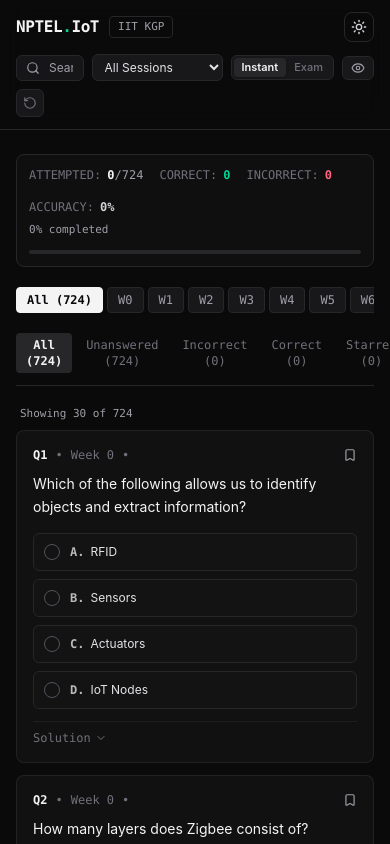
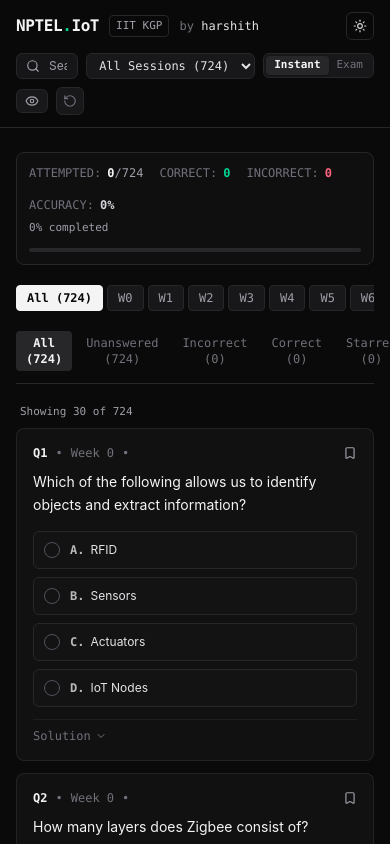
Before and after one commit to Harshith1702/nptel-iot, a React (Vite) app: page / in a window 390 px wide. Shown: the top 844 px of the page. Built offline with nearby package versions, Linux system fonts and the light colour scheme; the HTML template or start-up script is replaced by a standard one.

Commit message:
feat: add author links to Harshith GitHub and X (@harshith_irl) and footer

```diff
--- a/src/App.tsx
+++ b/src/App.tsx
@@ -7,6 +7,7 @@ import { WeekFilter } from './components/WeekFilter';
 import { FilterBar } from './components/FilterBar';
 import { QuestionCard } from './components/QuestionCard';
 import { ExamSummaryModal } from './components/ExamSummaryModal';
+import { Footer } from './components/Footer';
 import { ArrowUp } from 'lucide-react';
 
 const questionsData = rawQuestions as Question[];
@@ -379,6 +380,9 @@ export const App: React.FC = () => {
           setShowExamModal(false);
         }}
       />
+
+      {/* Footer */}
+      <Footer />
     </div>
   );
 };
--- /dev/null
+++ b/src/components/Footer.tsx
@@ -0,0 +1,58 @@
+import React from 'react';
+import { ExternalLink } from 'lucide-react';
+
+export const Footer: React.FC = () => {
+  return (
+    <footer className="w-full border-t border-zinc-200 dark:border-zinc-800/80 bg-white dark:bg-[#0a0a0a] py-8 text-xs font-mono text-zinc-500 transition-colors mt-12">
+      <div className="max-w-5xl mx-auto px-4 sm:px-6 flex flex-col sm:flex-row items-center justify-between gap-4">
+        {/* Creator Info */}
+        <div className="flex flex-wrap items-center gap-1.5 text-center sm:text-left">
+          <span>Made by</span>
+          <a
+            href="https://x.com/harshith_irl"
+            target="_blank"
+            rel="noopener noreferrer"
+            className="text-zinc-900 dark:text-zinc-200 font-semibold underline hover:text-emerald-600 dark:hover:text-emerald-400 transition-colors"
+          >
+            Harshith
+          </a>
+          <span>•</span>
+          <span className="text-zinc-400">NPTEL IoT IIT Kharagpur</span>
+        </div>
+
+        {/* Links */}
+        <div className="flex items-center gap-4">
+          <a
+            href="https://x.com/harshith_irl"
+            target="_blank"
+            rel="noopener noreferrer"
+            className="flex items-center gap-1 text-zinc-600 dark:text-zinc-400 hover:text-zinc-900 dark:hover:text-zinc-100 transition-colors"
+          >
+            <span>X (@harshith_irl)</span>
+            <ExternalLink className="w-3 h-3 opacity-60" />
+          </a>
+
+          <a
+            href="https://github.com/Harshith1702"
+            target="_blank"
+            rel="noopener noreferrer"
+            className="flex items-center gap-1 text-zinc-600 dark:text-zinc-400 hover:text-zinc-900 dark:hover:text-zinc-100 transition-colors"
+          >
+            <span>GitHub</span>
+            <ExternalLink className="w-3 h-3 opacity-60" />
+          </a>
+
+          <a
+            href="https://github.com/Harshith1702/nptel-iot"
+            target="_blank"
+            rel="noopener noreferrer"
+            className="flex items-center gap-1 text-zinc-600 dark:text-zinc-400 hover:text-zinc-900 dark:hover:text-zinc-100 transition-colors"
+          >
+            <span>Source</span>
+            <ExternalLink className="w-3 h-3 opacity-60" />
+          </a>
+        </div>
+      </div>
+    </footer>
+  );
+};
--- a/src/components/Header.tsx
+++ b/src/components/Header.tsx
@@ -34,41 +34,51 @@ export const Header: React.FC<HeaderProps> = ({
   onToggleTheme,
 }) => {
   return (
-    <header className="sticky top-0 z-40 w-full border-b border-zinc-200 dark:border-zinc-800 bg-white/90 dark:bg-[#0a0a0a]/90 backdrop-blur-md">
-      <div className="max-w-6xl mx-auto px-4 sm:px-6 py-3">
+    <header className="sticky top-0 z-40 w-full border-b border-zinc-200 dark:border-zinc-800 bg-white/95 dark:bg-[#0a0a0a]/95 backdrop-blur-md">
+      <div className="max-w-5xl mx-auto px-4 sm:px-6 py-3">
         <div className="flex flex-col md:flex-row md:items-center md:justify-between gap-3">
-          {/* Brand */}
+          {/* Brand & Author */}
           <div className="flex items-center justify-between">
             <div className="flex items-center gap-2.5">
-              <span className="font-mono font-bold text-base tracking-tight text-zinc-900 dark:text-zinc-100">
+              <a href="#" className="font-mono font-bold text-base tracking-tight text-zinc-900 dark:text-zinc-100 hover:opacity-80 transition-opacity">
                 NPTEL<span className="text-emerald-600 dark:text-emerald-400">.</span>IoT
-              </span>
-              <span className="text-[11px] font-mono px-2 py-0.5 rounded border border-zinc-200 dark:border-zinc-800 text-zinc-600 dark:text-zinc-400">
+              </a>
+              <span className="text-[11px] font-mono px-1.5 py-0.5 rounded border border-zinc-200 dark:border-zinc-800 text-zinc-600 dark:text-zinc-400">
                 IIT KGP
               </span>
-              <span className="text-[11px] font-mono text-zinc-400 dark:text-zinc-500 hidden sm:inline">
-                {totalQuestions} Qs
+              <span className="text-xs font-mono text-zinc-400 dark:text-zinc-500">
+                by{' '}
+                <a
+                  href="https://x.com/harshith_irl"
+                  target="_blank"
+                  rel="noopener noreferrer"
+                  className="text-zinc-800 dark:text-zinc-200 font-medium hover:underline hover:text-emerald-600 dark:hover:text-emerald-400 transition-colors"
+                >
+                  harshith
+                </a>
               </span>
             </div>
 
-            {/* Mobile Theme Toggle */}
-            <button
-              onClick={onToggleTheme}
-              className="md:hidden p-1.5 rounded-lg border border-zinc-200 dark:border-zinc-800 text-zinc-600 dark:text-zinc-300"
-              aria-label="Toggle theme"
-            >
-              {theme === 'dark' ? <Sun className="w-4 h-4" /> : <Moon className="w-4 h-4" />}
-            </button>
+            {/* Mobile Controls */}
+            <div className="flex items-center gap-1.5 md:hidden">
+              <button
+                onClick={onToggleTheme}
+                className="p-1.5 rounded-md border border-zinc-200 dark:border-zinc-800 text-zinc-600 dark:text-zinc-300"
+                aria-label="Toggle theme"
+              >
+                {theme === 'dark' ? <Sun className="w-3.5 h-3.5" /> : <Moon className="w-3.5 h-3.5" />}
+              </button>
+            </div>
           </div>
 
           {/* Action Row */}
           <div className="flex flex-wrap items-center gap-2">
             {/* Search */}
-            <div className="relative flex-1 sm:w-56">
+            <div className="relative flex-1 sm:w-52">
               <Search className="w-3.5 h-3.5 text-zinc-400 absolute left-2.5 top-1/2 -translate-y-1/2" />
               <input
                 type="text"
-                placeholder="Search questions or topics..."
+                placeholder="Search 724 questions..."
                 value={searchQuery}
                 onChange={(e) => onSearchChange(e.target.value)}
                 className="w-full bg-zinc-50 dark:bg-zinc-900/90 border border-zinc-200 dark:border-zinc-800 rounded-md pl-8 pr-2.5 py-1 text-xs text-zinc-900 dark:text-zinc-100 placeholder-zinc-400 focus:outline-none focus:border-zinc-400 dark:focus:border-zinc-600 transition-colors"
@@ -79,9 +89,9 @@ export const Header: React.FC<HeaderProps> = ({
             <select
               value={selectedTerm}
               onChange={(e) => onSelectTerm(e.target.value)}
-              className="bg-zinc-50 dark:bg-zinc-900 border border-zinc-200 dark:border-zinc-800 text-xs text-zinc-800 dark:text-zinc-200 rounded-md px-2 py-1 focus:outline-none cursor-pointer"
+              className="bg-zinc-50 dark:bg-zinc-900 border border-zinc-200 dark:border-zinc-800 text-xs font-mono text-zinc-800 dark:text-zinc-200 rounded-md px-2 py-1 focus:outline-none cursor-pointer"
             >
-              <option value="all">All Sessions</option>
+              <option value="all">All Sessions ({totalQuestions})</option>
               {terms.map((t) => (
                 <option key={t.id} value={t.id}>
                   {t.title}
@@ -89,39 +99,41 @@ export const Header: React.FC<HeaderProps> = ({
               ))}
             </select>
 
-            {/* Mode Toggle (Instant vs Exam) */}
-            <div className="inline-flex rounded-md border border-zinc-200 dark:border-zinc-800 p-0.5 bg-zinc-100 dark:bg-zinc-900 text-xs">
+            {/* Mode Switch (Instant vs Exam) */}
+            <div className="inline-flex rounded-md border border-zinc-200 dark:border-zinc-800 p-0.5 bg-zinc-100 dark:bg-zinc-900 text-xs font-mono">
               <button
                 onClick={() => onToggleMode('practice')}
-                className={`px-2 py-0.5 rounded text-[11px] font-medium transition-colors ${
+                className={`px-2 py-0.5 rounded text-[11px] transition-colors ${
                   quizMode === 'practice'
                     ? 'bg-white dark:bg-zinc-800 text-zinc-900 dark:text-zinc-100 shadow-sm font-semibold'
                     : 'text-zinc-500 hover:text-zinc-800 dark:hover:text-zinc-200'
                 }`}
+                title="Immediate red/green feedback"
               >
                 Instant
               </button>
               <button
                 onClick={() => onToggleMode('exam')}
-                className={`px-2 py-0.5 rounded text-[11px] font-medium transition-colors ${
+                className={`px-2 py-0.5 rounded text-[11px] transition-colors ${
                   quizMode === 'exam'
                     ? 'bg-white dark:bg-zinc-800 text-zinc-900 dark:text-zinc-100 shadow-sm font-semibold'
                     : 'text-zinc-500 hover:text-zinc-800 dark:hover:text-zinc-200'
                 }`}
+                title="Hide answers until submitted"
               >
                 Exam
               </button>
             </div>
 
-            {/* Global Answer Toggle */}
+            {/* Solutions Toggle */}
             <button
               onClick={onToggleAllSolutions}
-              className={`px-2 py-1 rounded-md border text-xs font-medium flex items-center gap-1 transition-colors ${
+              className={`px-2 py-1 rounded-md border text-xs font-mono flex items-center gap-1 transition-colors ${
                 showAllSolutions
                   ? 'border-emerald-500 text-emerald-600 dark:text-emerald-400 bg-emerald-50 dark:bg-emerald-950/20'
                   : 'border-zinc-200 dark:border-zinc-800 text-zinc-600 dark:text-zinc-400 bg-zinc-50 dark:bg-zinc-900 hover:text-zinc-900 dark:hover:text-zinc-200'
               }`}
-              title="Toggle all answers"
+              title="Toggle answers visibility"
             >
               {showAllSolutions ? <EyeOff className="w-3.5 h-3.5" /> : <Eye className="w-3.5 h-3.5" />}
               <span className="hidden sm:inline">Answers</span>
```
